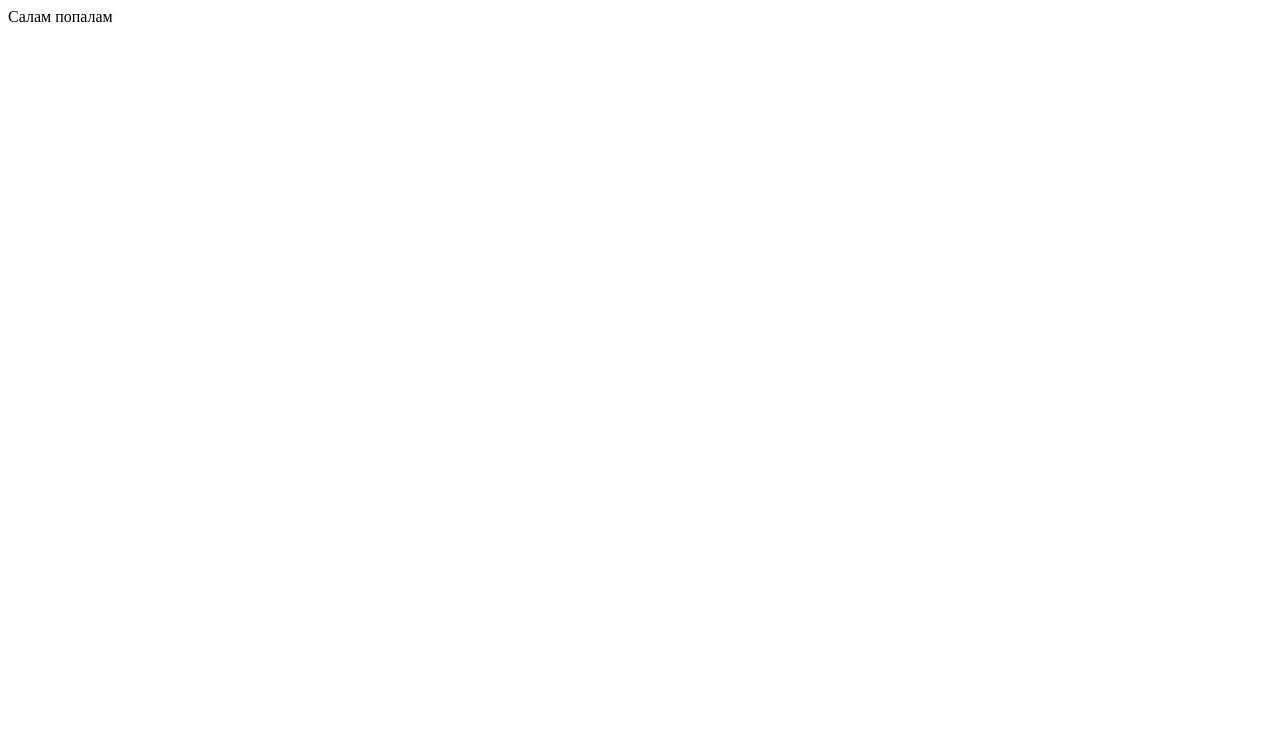
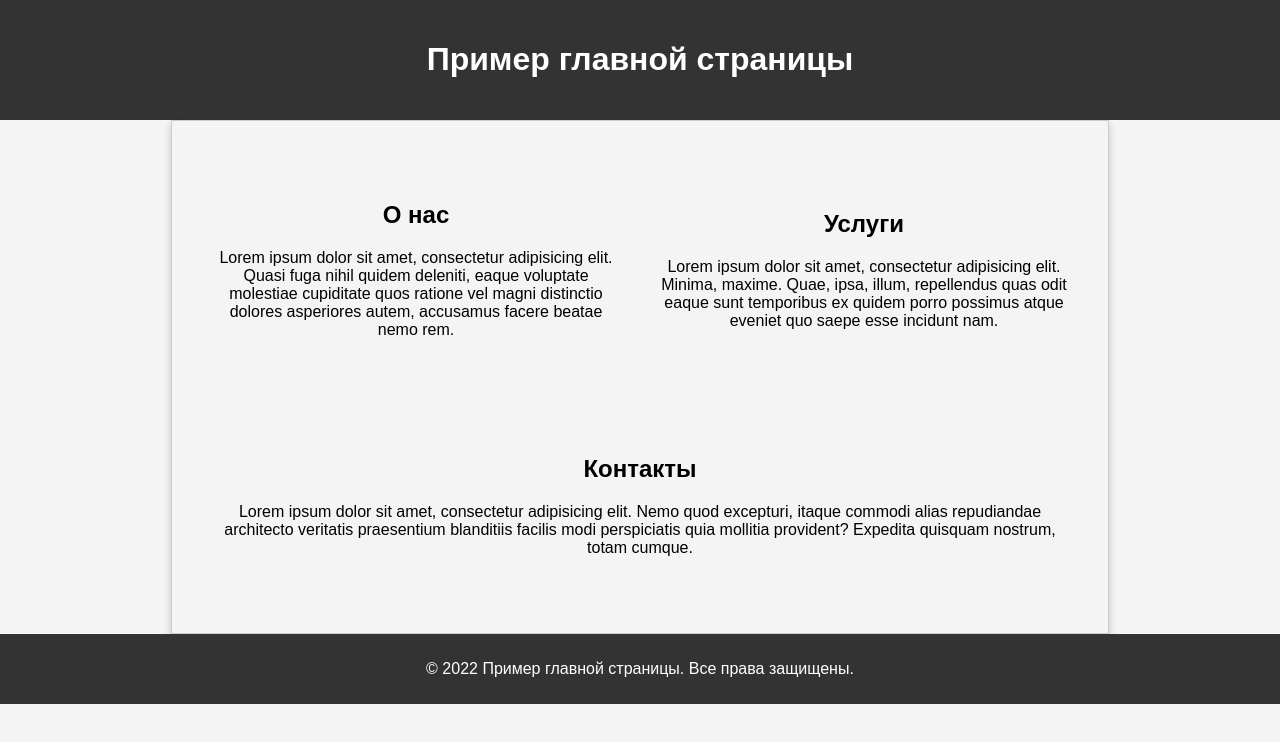
Before and after one commit to Arbuzo/warden, a plain HTML site: page index.html in a window 1280 px wide. Drawn offline with Linux system fonts and the light colour scheme.

Commit message:
Add files via upload

```diff
--- a/index.html
+++ b/index.html
@@ -1 +1,75 @@
-Салам попалам
+<!DOCTYPE html>
+<html lang="en">
+<head>
+    <meta charset="UTF-8">
+    <meta name="viewport" content="width=device-width, initial-scale=1.0">
+    <title>Пример главной страницы</title>
+    <style>
+        body {
+            font-family: Arial, sans-serif;
+            margin: 0;
+            padding: 0;
+            background-color: #f4f4f4;
+        }
+
+        .header {
+            background-color: #333;
+            color: white;
+            padding: 20px;
+            text-align: center;
+        }
+
+        .content {
+            padding: 20px;
+            margin: auto;
+            width: 70%;
+            border: 1px solid #ccc;
+            box-shadow: 0 4px 8px 0 rgba(0, 0, 0, 0.2);
+            display: flex;
+            justify-content: space-between;
+            align-items: center;
+            flex-wrap: wrap;
+        }
+
+        .section {
+            padding: 20px;
+            margin: 20px 0;
+            flex: 1 1 300px;
+            text-align: center;
+        }
+
+        .footer {
+            background-color: #333;
+            color: white;
+            padding: 10px;
+            text-align: center;
+        }
+    </style>
+</head>
+<body>
+    <div class="header">
+        <h1>Пример главной страницы</h1>
+    </div>
+
+    <div class="content">
+        <div class="section">
+            <h2>О нас</h2>
+            <p>Lorem ipsum dolor sit amet, consectetur adipisicing elit. Quasi fuga nihil quidem deleniti, eaque voluptate molestiae cupiditate quos ratione vel magni distinctio dolores asperiores autem, accusamus facere beatae nemo rem.</p>
+        </div>
+
+        <div class="section">
+            <h2>Услуги</h2>
+            <p>Lorem ipsum dolor sit amet, consectetur adipisicing elit. Minima, maxime. Quae, ipsa, illum, repellendus quas odit eaque sunt temporibus ex quidem porro possimus atque eveniet quo saepe esse incidunt nam.</p>
+        </div>
+
+        <div class="section">
+            <h2>Контакты</h2>
+            <p>Lorem ipsum dolor sit amet, consectetur adipisicing elit. Nemo quod excepturi, itaque commodi alias repudiandae architecto veritatis praesentium blanditiis facilis modi perspiciatis quia mollitia provident? Expedita quisquam nostrum, totam cumque.</p>
+        </div>
+    </div>
+
+    <div class="footer">
+        <p>© 2022 Пример главной страницы. Все права защищены.</p>
+    </div>
+</body>
+</html>
```
